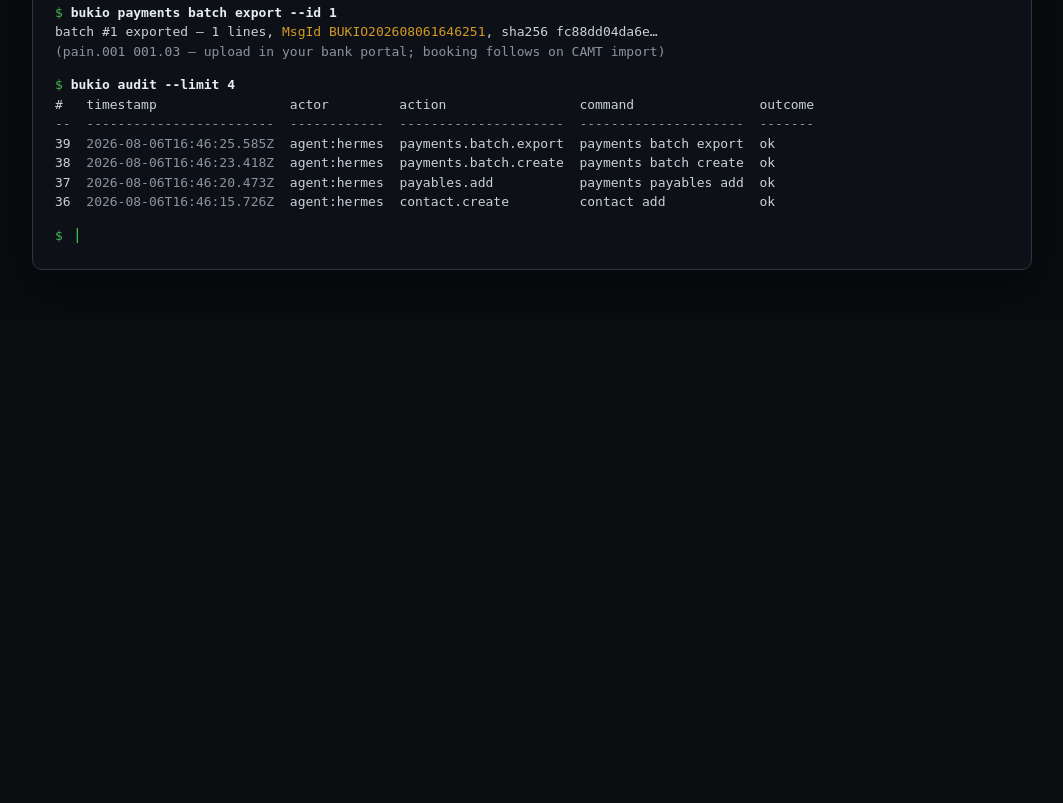
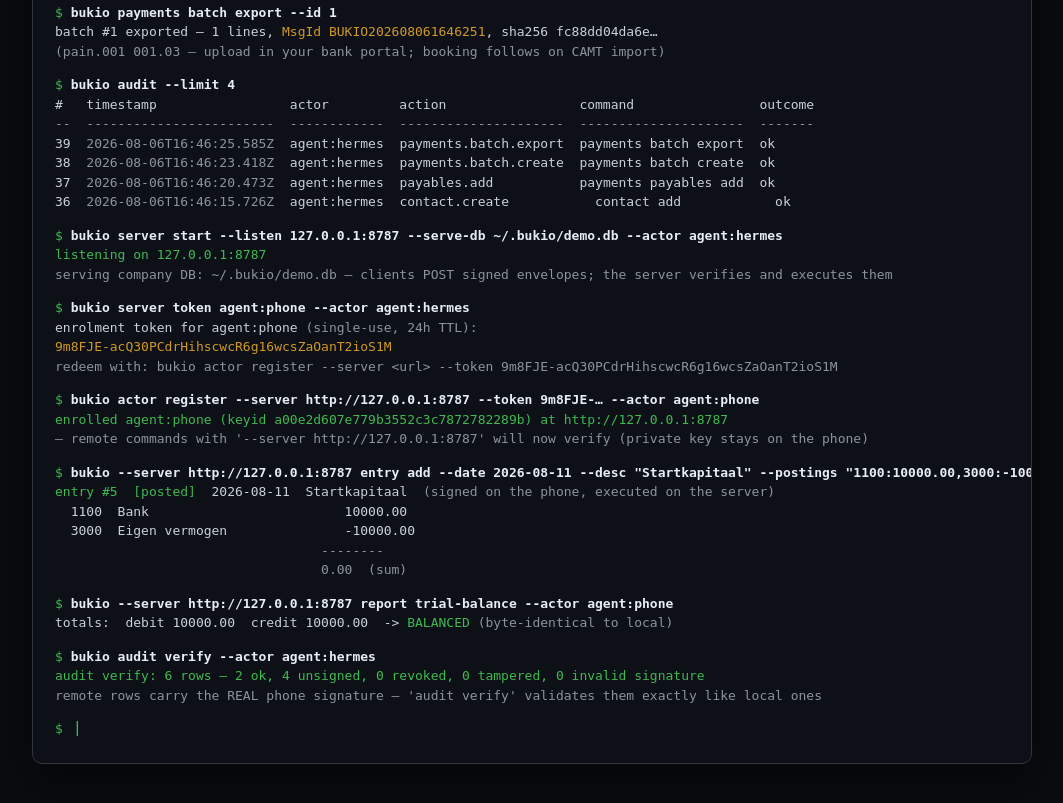
Before and after one commit to erikvankempen/bukio-cli, a website: page scripts/screenshot-template.html in a window 1280 px wide. Shown: the part 1551-2354 px from the top of the page, without its empty margins (24-1087 px from the left). Before the commit the page ends 1869 px from the top, so only its background shows below. Drawn offline with Linux system fonts and the light colour scheme.

Commit message:
docs: regenerate README screenshot — v0.15.1 with the remote-access flow
Rendered from a real demo session (init → entries → reports → SEPA →
audit) extended with the new remote path: server start → server token →
actor register --server → --server entry add → remote trial balance →
audit verify. Template + CHANGELOG updated; titlebar shows v0.15.1.

```diff
--- a/scripts/screenshot-template.html
+++ b/scripts/screenshot-template.html
@@ -43,7 +43,7 @@
 <div class="window">
   <div class="titlebar">
     <span class="dot r"></span><span class="dot y"></span><span class="dot g"></span>
-    <span class="title"><b>bukio</b> — demo session · zsh · v0.11.1</span>
+    <span class="title"><b>bukio</b> — demo session · zsh · v0.15.1 · remote access</span>
   </div>
   <div class="body">
     <div class="line"><span class="prompt" style="color:#3fb950">$ </span><span class="cmd">bukio init --name "Demo BV" --legal-form bv --vat on</span></div>
@@ -133,7 +133,34 @@
     <div class="line">39  <span class="dim">2026-08-06T16:46:25.585Z</span>  agent:hermes  payments.batch.export  payments batch export  ok     </div>
     <div class="line">38  <span class="dim">2026-08-06T16:46:23.418Z</span>  agent:hermes  payments.batch.create  payments batch create  ok     </div>
     <div class="line">37  <span class="dim">2026-08-06T16:46:20.473Z</span>  agent:hermes  payables.add           payments payables add  ok     </div>
-    <div class="line">36  <span class="dim">2026-08-06T16:46:15.726Z</span>  agent:hermes  contact.create         contact add            ok     </div>
+    <div class="line">36  <span class="dim">2026-08-06T16:46:15.726Z</span>  agent:hermes  contact.create           contact add            ok     </div>
+    <div class="spacer"></div>
+    <div class="line"><span class="prompt" style="color:#3fb950">$ </span><span class="cmd">bukio server start --listen 127.0.0.1:8787 --serve-db ~/.bukio/demo.db --actor agent:hermes</span></div>
+    <div class="line"><span class="green">listening on 127.0.0.1:8787</span></div>
+    <div class="line dim">serving company DB: ~/.bukio/demo.db — clients POST signed envelopes; the server verifies and executes them</div>
+    <div class="spacer"></div>
+    <div class="line"><span class="prompt" style="color:#3fb950">$ </span><span class="cmd">bukio server token agent:phone --actor agent:hermes</span></div>
+    <div class="line">enrolment token for agent:phone <span class="dim">(single-use, 24h TTL):</span></div>
+    <div class="line"><span class="yellow">9m8FJE-acQ30PCdrHihscwcR6g16wcsZaOanT2ioS1M</span></div>
+    <div class="line dim">redeem with: bukio actor register --server &lt;url&gt; --token 9m8FJE-acQ30PCdrHihscwcR6g16wcsZaOanT2ioS1M</div>
+    <div class="spacer"></div>
+    <div class="line"><span class="prompt" style="color:#3fb950">$ </span><span class="cmd">bukio actor register --server http://127.0.0.1:8787 --token 9m8FJE-… --actor agent:phone</span></div>
+    <div class="line"><span class="green">enrolled agent:phone (keyid a00e2d607e779b3552c3c7872782289b) at http://127.0.0.1:8787</span></div>
+    <div class="line dim">— remote commands with '--server http://127.0.0.1:8787' will now verify (private key stays on the phone)</div>
+    <div class="spacer"></div>
+    <div class="line"><span class="prompt" style="color:#3fb950">$ </span><span class="cmd">bukio --server http://127.0.0.1:8787 entry add --date 2026-08-11 --desc "Startkapitaal" --postings "1100:10000.00,3000:-10000.00" --post --actor agent:phone</span></div>
+    <div class="line"><span class="green">entry #5  [posted]</span>  2026-08-11  Startkapitaal  <span class="dim">(signed on the phone, executed on the server)</span></div>
+    <div class="line">  1100  Bank                         10000.00</div>
+    <div class="line">  3000  Eigen vermogen               -10000.00</div>
+    <div class="line dim">                                  --------</div>
+    <div class="line dim">                                  0.00  (sum)</div>
+    <div class="spacer"></div>
+    <div class="line"><span class="prompt" style="color:#3fb950">$ </span><span class="cmd">bukio --server http://127.0.0.1:8787 report trial-balance --actor agent:phone</span></div>
+    <div class="line">totals:  debit 10000.00  credit 10000.00  -&gt; <span class="green">BALANCED</span> <span class="dim">(byte-identical to local)</span></div>
+    <div class="spacer"></div>
+    <div class="line"><span class="prompt" style="color:#3fb950">$ </span><span class="cmd">bukio audit verify --actor agent:hermes</span></div>
+    <div class="line"><span class="green">audit verify: 6 rows — 2 ok, 4 unsigned, 0 revoked, 0 tampered, 0 invalid signature</span></div>
+    <div class="line dim">remote rows carry the REAL phone signature — 'audit verify' validates them exactly like local ones</div>
     <div class="spacer"></div>
     <div class="line"><span class="prompt" style="color:#3fb950">$ </span><span class="cursor">▊</span></div>
   </div>
```
Also changed, not shown: CHANGELOG.md, screenshot.png.
